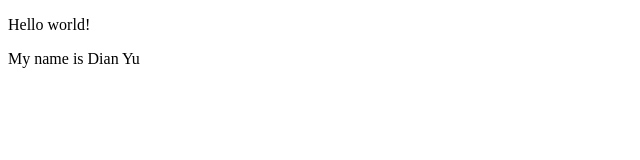
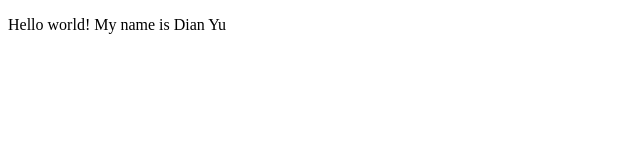
Before and after one commit to DianYu1/DianYu1.github.io, a plain HTML site: page index.html in a window 1280 px wide. Shown: the whole page, without its empty margins (0-640 px from the left). Drawn offline with Linux system fonts and the light colour scheme.

Commit message:
Add files via upload

```diff
--- a/index.html
+++ b/index.html
@@ -9,7 +9,6 @@
 <script src=""></script>
 <!--- Code above this line will not be displayed on the browser -->
 <body>
-<p> Hello world! </p>
-<p>My name is Dian Yu</p>
+<p> Hello world! My name is Dian Yu</p>
 </body>
 </html>
```
